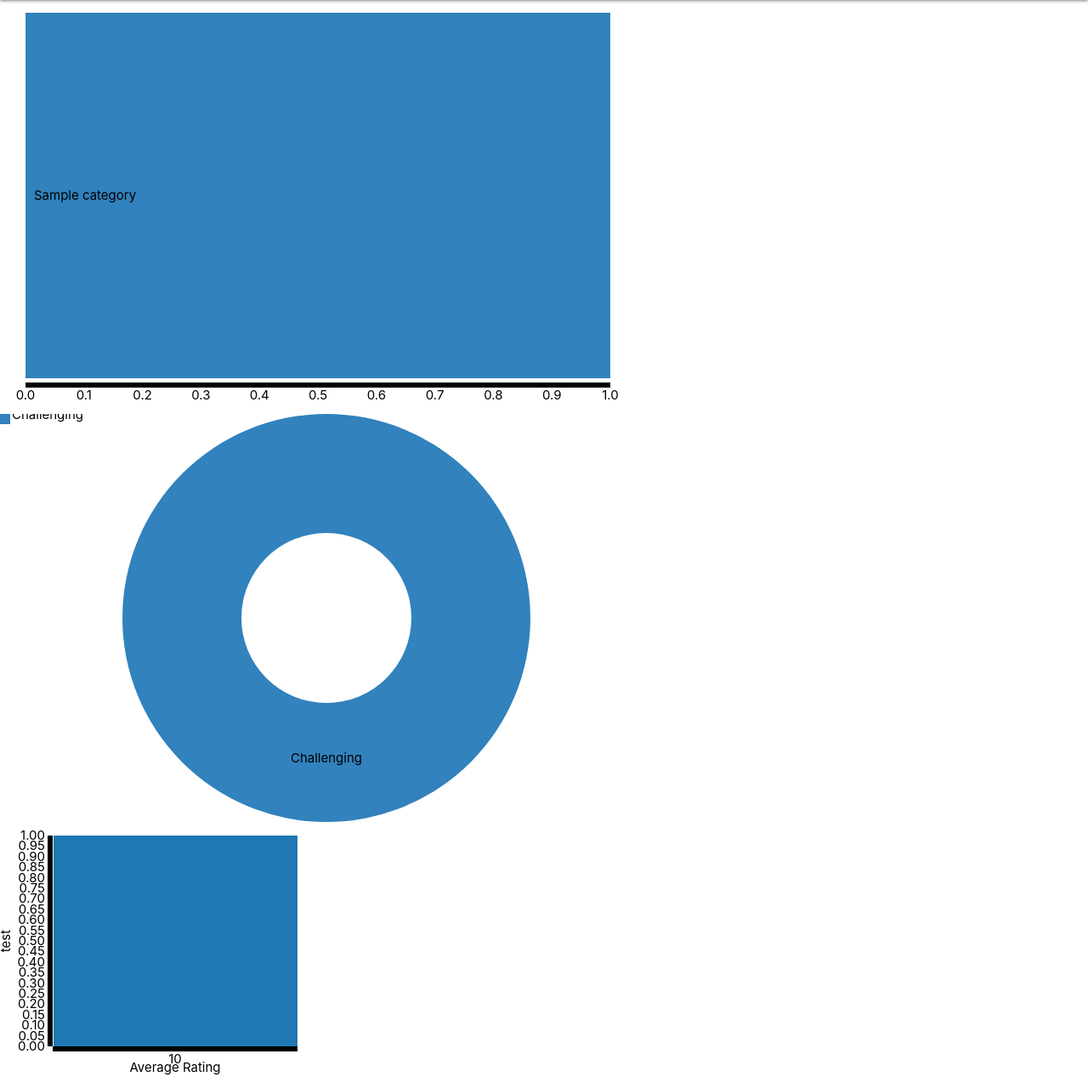
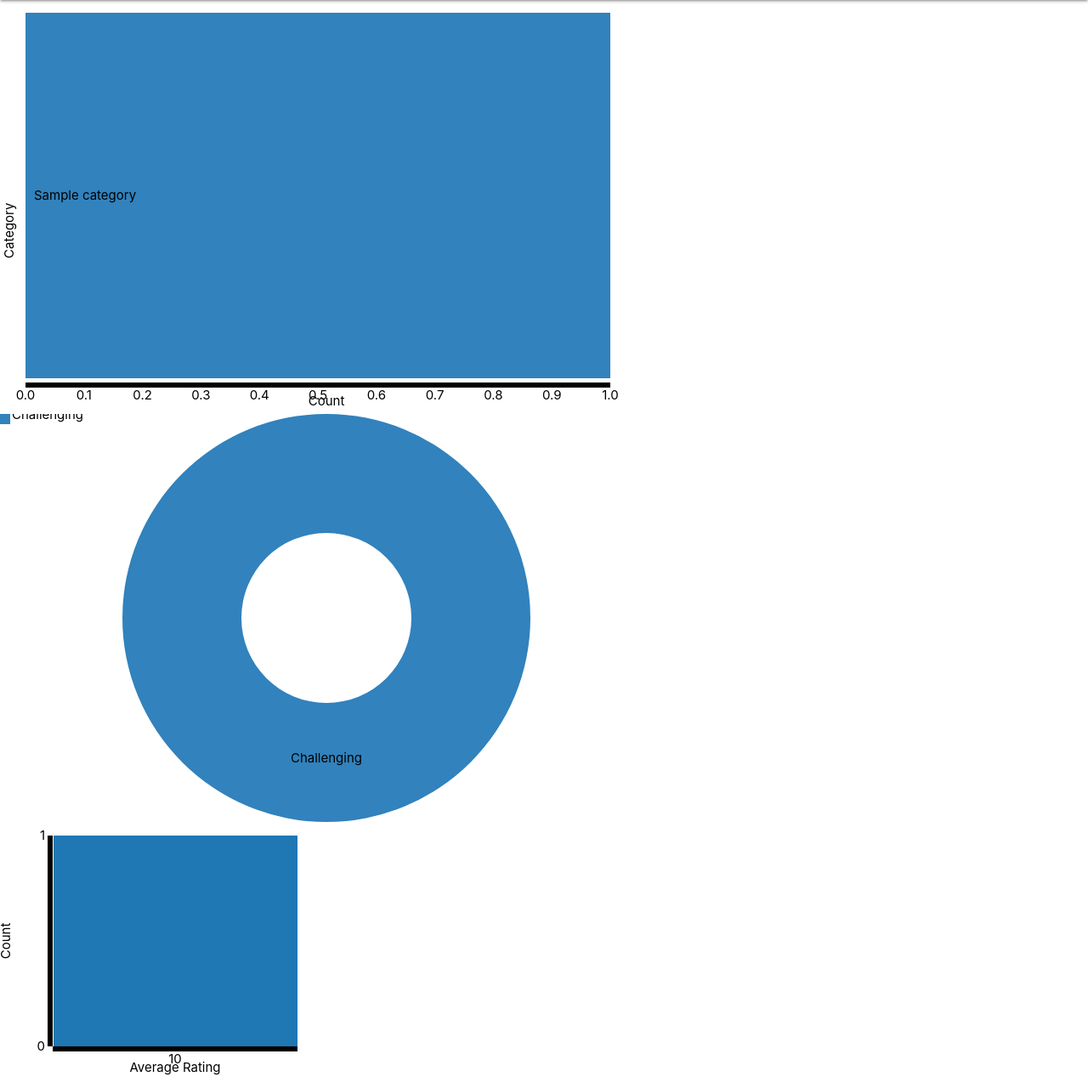
Before and after one commit to Code-Institute-Submissions/milestone-project-5, a Flask app: page /visualizedata in a window 1280 px wide. Shown: the part 64-1344 px from the top of the page at 85% size. Run offline with Flask 2, Linux system fonts and the light colour scheme; tables that the repository leaves empty or names only in its code hold one stand-in row (values such as "Sample post"); data that the repository does not hold is empty.

Commit message:
add styles

```diff
--- a/app.py
+++ b/app.py
@@ -22,17 +22,20 @@ app.secret_key = 'some_secret'
 login_manager = LoginManager()
 login_manager.init_app(app)
 login_manager.login_view = 'login' #from https://stackoverflow.com/questions/33724161/flask-login-shows-401-instead-of-redirecting-to-login-view
-# username = os.getenv("C9_USER")
+test_username = os.getenv("C9_USER")
 username = "b3fca7f37ee0f5"
 
-# connection = pymysql.connect(host='localhost', user= username, password = "", db="milestoneProjectFour")
-
-
-connection = pymysql.connect(host='eu-cdbr-west-02.cleardb.net', user= username, password = "6e996cb2", db="heroku_12eaf3a664b1763")
+
+test_connection = pymysql.connect(host='localhost', user= test_username, password = "", db="milestoneProjectFour")
+# connection = pymysql.connect(host='eu-cdbr-west-02.cleardb.net', user= username, password = "6e996cb2", db="heroku_12eaf3a664b1763")
 
 def open_connection():
-    return pymysql.connect(host='eu-cdbr-west-02.cleardb.net', user= username, password = "6e996cb2", db="heroku_12eaf3a664b1763");
-
+    """
+    helper function that opens the connection
+    change to connection or test_connection values as needed
+    """
+    # return pymysql.connect(host='eu-cdbr-west-02.cleardb.net', user= username, password = "6e996cb2", db="heroku_12eaf3a664b1763");
+    return pymysql.connect(host='localhost', user= test_username, password = "", db="milestoneProjectFour")
 
 
 #http://flask.pocoo.org/docs/1.0/patterns/fileuploads/
--- a/static/css/styles.css
+++ b/static/css/styles.css
@@ -131,7 +131,10 @@ font-weight: 500;
 
 /**************************************visualize data*/
 
-
+#categoriesChart .y-axis-label{
+   transform: rotate(-90deg);
+   transform-origin: center;
+}
 
 
 /*END */
--- a/templates/visualizedata.html
+++ b/templates/visualizedata.html
@@ -11,7 +11,7 @@
   {% endif %}
 {% endwith %}
 
-    <div id="barChart"></div>
+    <div id="categoriesChart"></div>
     <div id="difficultyChart"></div>
     <div id="ratingsChart"></div>
 
@@ -44,9 +44,35 @@ return ndx;
 
 ndx = getParsedData()
 
+//from : https://stackoverflow.com/questions/21114336/how-to-add-axis-labels-for-row-chart-using-dc-js-or-d3-js
+function AddXAxis(chartToUpdate, displayText)
+{
+    chartToUpdate.svg()
+                .append("text")
+                .attr("class", "x-axis-label")
+                .attr("text-anchor", "middle")
+                .attr("x", chartToUpdate.width()/2)
+                .attr("y", chartToUpdate.height()-3.5)
+                .text(displayText);
+}
+
+
+//variations from the AddXAxis function are my own code
+function AddYAxis(chartToUpdate, displayText)
+{
+    chartToUpdate.svg()
+                .append("text")
+                .attr("class", "y-axis-label")
+                .attr("text-anchor", "start")
+                .attr("x", chartToUpdate.height()/1.5)
+                .attr("y", (0- (chartToUpdate.width()/6)))
+                .text(displayText);
+}
+
+
 function showCategoriesChart(ndx){
 
-let  chart= dc.rowChart("#barChart")
+let  chart= dc.rowChart("#categoriesChart")
 let dim = ndx.dimension(dc.pluck("Categories"));
 
 // https://stackoverflow.com/questions/17524627/is-there-a-way-to-tell-crossfilter-to-treat-elements-of-array-as-separate-record?noredirect=1&lq=1
@@ -119,11 +145,16 @@ chart
     // .yAxisLabel("Recipe")
     .render();
 
+AddXAxis(chart, "Count");
+AddYAxis(chart, "Category")
+
 chart.ordering(function(d) { return -d.value; });
+
 
 }
 
 showCategoriesChart(ndx)
+
 
 function showDifficultyChart(ndx){
 
@@ -164,10 +195,17 @@ chart
         .x(d3.scale.ordinal()) //Scales ordinaliy?
         .xUnits(dc.units.ordinal) // Tell Dc.js that we're using an ordinal x axis
         .xAxisLabel("Average Rating")
-        .yAxisLabel("test")
-        .yAxis().ticks(20); //the number of ticks
+        .yAxisLabel("Count")
+        .yAxis().ticks(group.max)
+
+        // two lines below from: https://stackoverflow.com/questions/13576906/d3-tick-marks-on-integers-only
+        //makes ticks ints not floats
+        .tickFormat(d3.format("d"))
+          .tickSubdivide(0);
 
     chart.render();
+
+
 }
 
 
```
